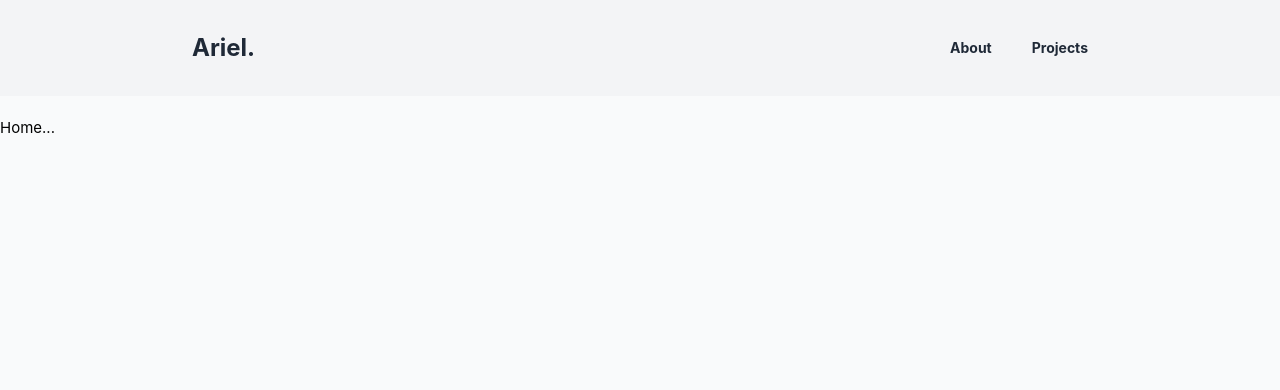
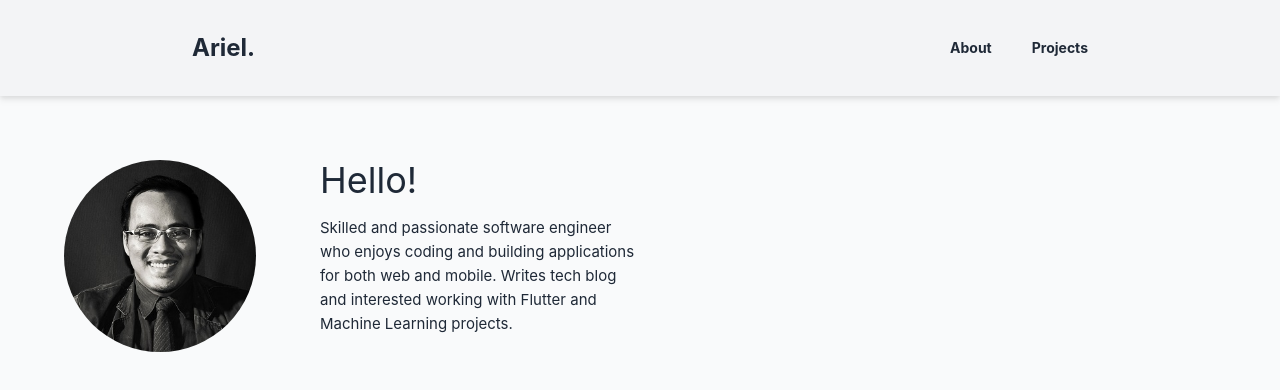
Before and after one commit to arielmagbanua/vue-portfolio, a Vue app: page / in a window 1280 px wide. Shown: the top 390 px of the page. Built offline with nearby package versions, Linux system fonts and the light colour scheme.

Commit message:
Added introduction.

```diff
--- /dev/null
+++ b/src/components/Introduction.vue
@@ -0,0 +1,27 @@
+<script lang="ts">
+import profileImage from '../assets/id.jpg';
+
+export default {
+  data() {
+    return {
+      profileImage: profileImage,
+    }
+  }
+}
+</script>
+
+<template>
+  <div id="intro" class="grid grid-cols-2">
+    <div class="flex justify-center">
+      <img class="inline object-cover w-48 h-48 rounded-full" :src="profileImage" alt="Profile image" />
+    </div>
+
+    <div>
+      <h1 class="text-gray-800 text-4xl pb-4">Hello!</h1>
+      <p class="text-gray-800">
+        Skilled and passionate software engineer who enjoys coding and building applications for both web and mobile.
+        Writes tech blog and interested working with Flutter and Machine Learning projects.
+      </p>
+    </div>
+  </div>
+</template>
--- a/src/components/NavBar.vue
+++ b/src/components/NavBar.vue
@@ -14,7 +14,7 @@ export default {
 
 <template>
   <nav
-    class="px-6 lg:px-48 md:px-16 py-8 mx-auto md:flex md:justify-between md:items-center bg-gray-100"
+    class="px-6 lg:px-48 md:px-16 py-8 mx-auto md:flex md:justify-between md:items-center bg-gray-100 drop-shadow-md"
   >
     <div class="flex items-center justify-between">
       <router-link
--- a/src/views/AboutView.vue
+++ b/src/views/AboutView.vue
@@ -1,9 +1,17 @@
-<script setup lang="ts"></script>
+<script setup lang="ts">
+import Introduction from '@/components/Introduction.vue';
+</script>
 
 <template>
-  <main class="container my-5">
-    <h1 class="text-black">
-      Home...
-    </h1>
+  <main class="container py-16">
+    <div class="grid grid-cols-2">
+      <div class="grid grid-cols-1">
+        <Introduction />
+        <!-- Education and Contact Info -->
+      </div>
+    </div>
+    <div class="skills">
+
+    </div>
   </main>
 </template>
```
Also changed, not shown: src/assets/id.jpg (added).
